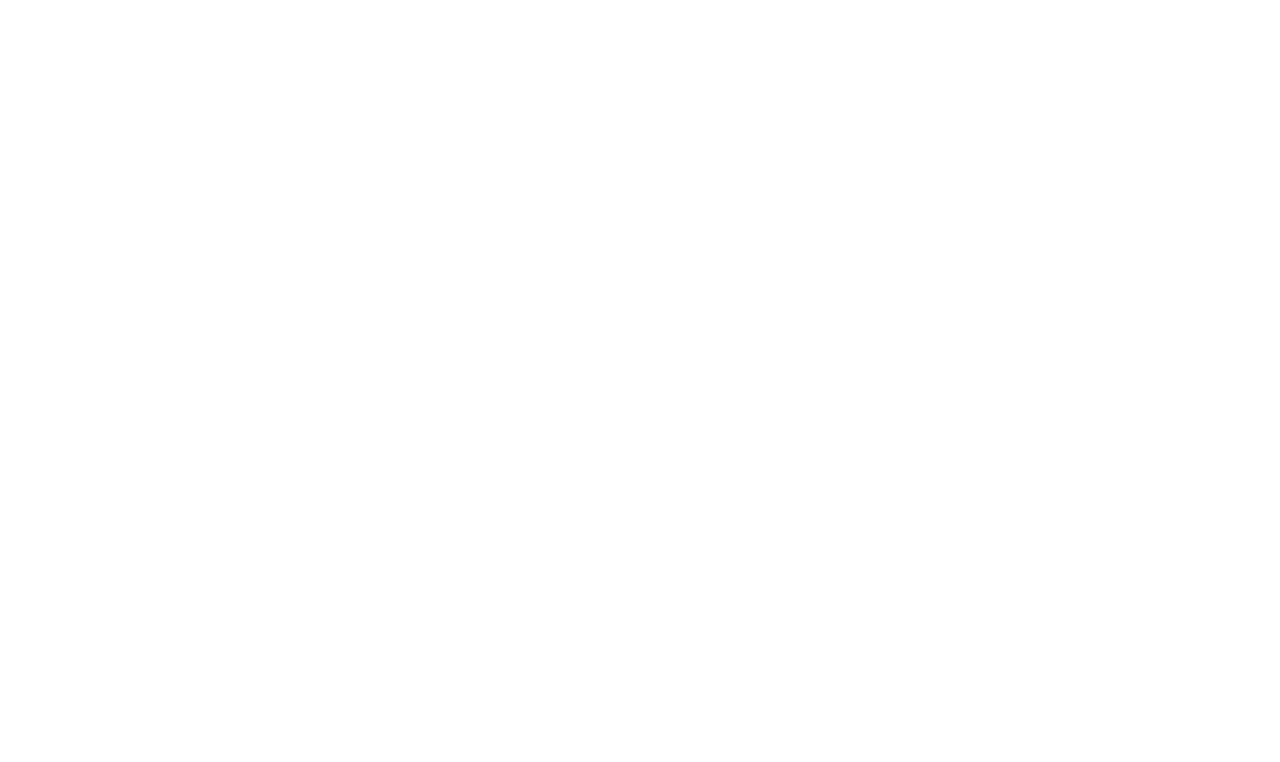
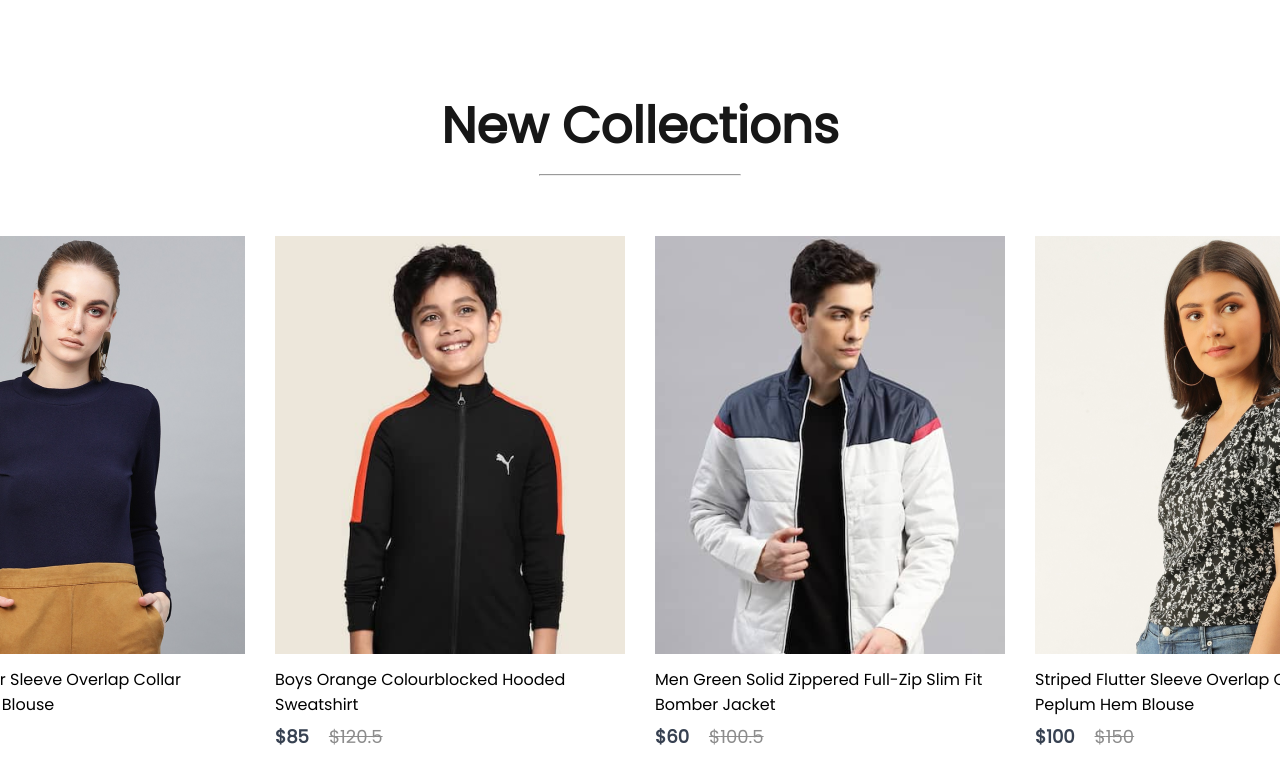
Before and after one commit to avinekpk/E-com-Webapp, a React (Create React App) app: page / in a window 1280 px wide. Shown: the part 2158-2920 px from the top of the page. Before the commit the page ends 2247 px from the top, so only its background shows below. Built offline with nearby package versions, Linux system fonts and the light colour scheme.

Commit message:
Added 'new collections' section.

```diff
--- /dev/null
+++ b/src/Components/NewCollections/NewCollections.css
@@ -0,0 +1,24 @@
+.newcollections {
+  display: flex;
+  flex-direction: column;
+  align-items: center;
+  gap: 10px;
+  height: 90vh;
+}
+.newcollections h1 {
+  color: #171717;
+  font-size: 50px;
+  font-weight: 600;
+}
+.newcollections hr {
+  width: 200px;
+  height: 6px;
+  border-radius: 10px;
+  background: #252525;
+}
+.collections {
+  display: grid;
+  grid-template-columns: 1fr 1fr 1fr 1fr;
+  margin-top: 50px;
+  gap: 30px;
+}
--- /dev/null
+++ b/src/Components/NewCollections/NewCollections.jsx
@@ -0,0 +1,27 @@
+import React from 'react';
+import './NewCollections.css';
+import new_collections from '../Assets/new_collections';
+import { Item } from '../Item/Item';
+
+export const NewCollections = () => {
+  return (
+    <div className="newcollections">
+      <h1>New Collections</h1>
+      <hr />
+      <div className="collections">
+        {new_collections.map((item, i) => {
+          return (
+            <Item
+              key={i}
+              id={item.id}
+              name={item.name}
+              image={item.image}
+              new_price={item.new_price}
+              old_price={item.old_price}
+            />
+          );
+        })}
+      </div>
+    </div>
+  );
+};
--- a/src/Pages/Shop.jsx
+++ b/src/Pages/Shop.jsx
@@ -2,6 +2,7 @@
 import { Hero } from '../Components/Hero/Hero';
 import { Popular } from '../Components/Popular/Popular';
 import { Offers } from '../Components/Offers/Offers';
+import { NewCollections } from '../Components/NewCollections/NewCollections';
 
 export const Shop = () => {
   return (
@@ -9,6 +10,7 @@
       <Hero />
       <Popular />
       <Offers />
+      <NewCollections />
     </div>
   );
 };
```
